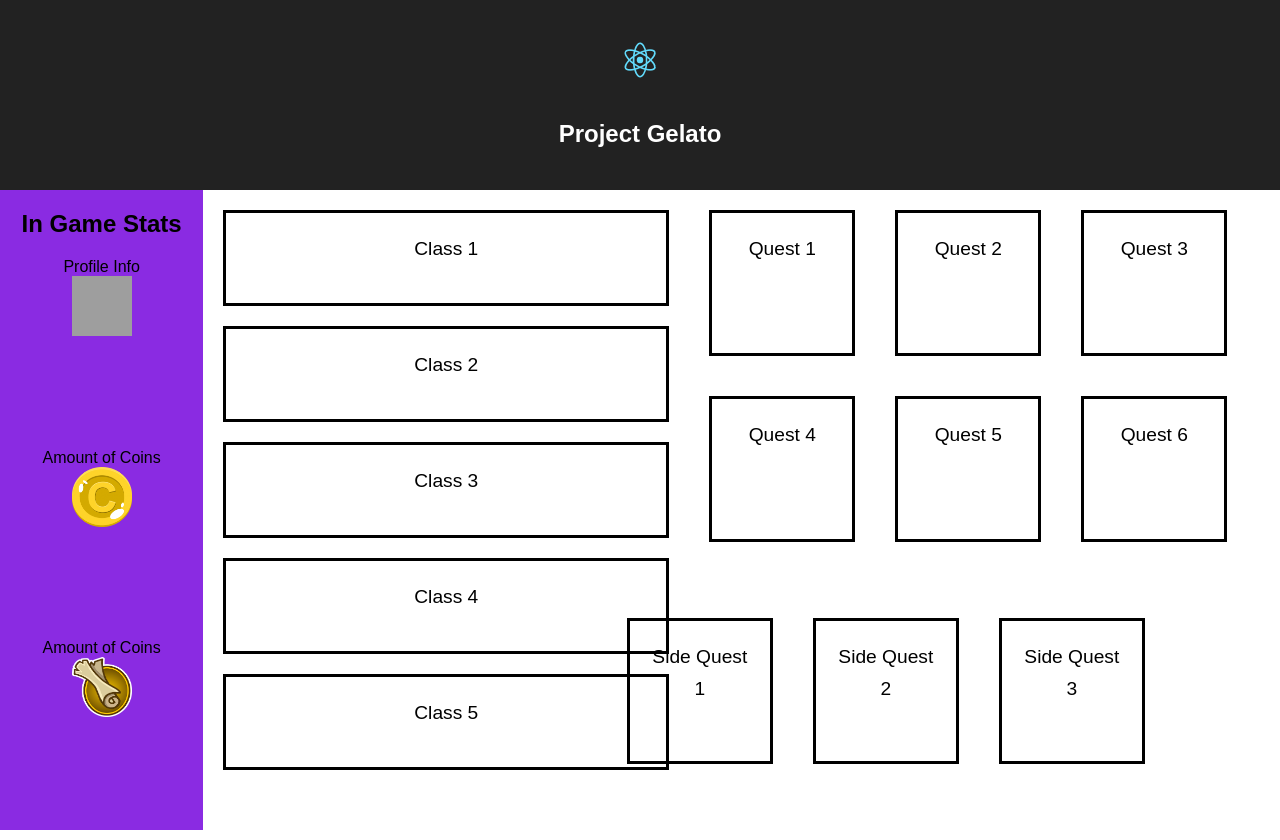
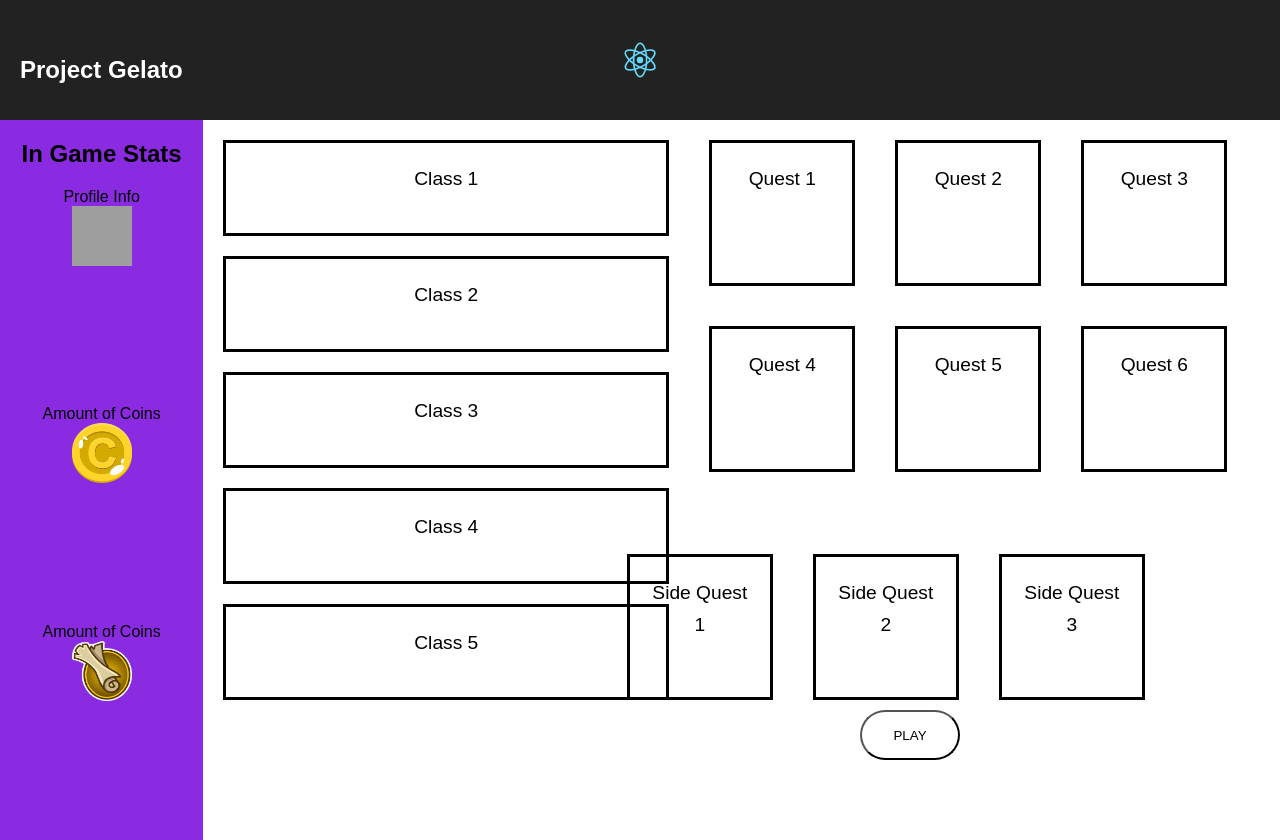
Before and after one commit to russellgoldman/Gelato, a React (Create React App) app in the folder client/: page / in a window 1280 px wide. Built offline with nearby package versions, Linux system fonts and the light colour scheme; grey boxes are pictures that could not be loaded.

Commit message:
play button added, layout adjusted

```diff
--- a/client/src/App.css
+++ b/client/src/App.css
@@ -9,13 +9,16 @@
 
 .App-header {
   background-color: #222;
-  height: 150px;
+  height: 80px;
   padding: 20px;
   color: white;
 }
 
 .App-title {
   font-size: 1.5em;
+  position: absolute;
+  top: 5%;
+  align-self: center;
 }
 
 .App-intro {
@@ -29,7 +32,28 @@
 .sub-screen{
   position: absolute;
   right: 9%;
-  bottom: 2%;
+  bottom: 10%;
+}
+
+.play-btn{
+  position: absolute;
+  bottom: 5%;
+  right: 25%;
+  width: 100px;
+  height: 50px;
+  background: none;
+  border-radius: 25px;
+}
+
+.play-btn:hover{
+  position: absolute;
+  bottom: 5%;
+  right: 25%;
+  width: 100px;
+  height: 50px;
+  background-color: green;
+  color: white;
+  border-radius: 25px;
 }
 
 
--- a/client/src/App.js
+++ b/client/src/App.js
@@ -22,6 +22,9 @@ class App extends Component {
         <div className='sub-screen'>
           <SideQuestSelect />
         </div>
+        <div>
+          <button className='play-btn'>PLAY</button>
+        </div>
       </div>
     );
   }
--- a/client/src/components/student-side-nav/student-side-nav.css
+++ b/client/src/components/student-side-nav/student-side-nav.css
@@ -3,7 +3,7 @@
     flex-direction: column;
     width: 30vw;
     background-color: blueviolet;
-    height: 80vh;
+    height: 90vh;
     margin: 0 !important;
 }
 
```
